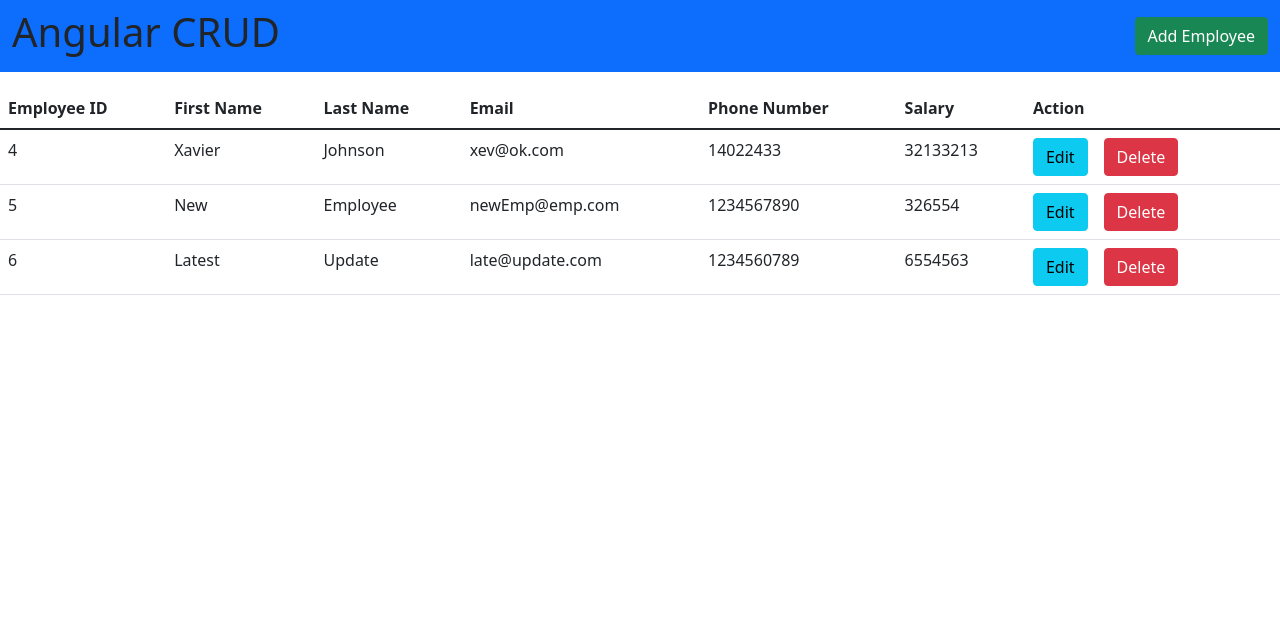
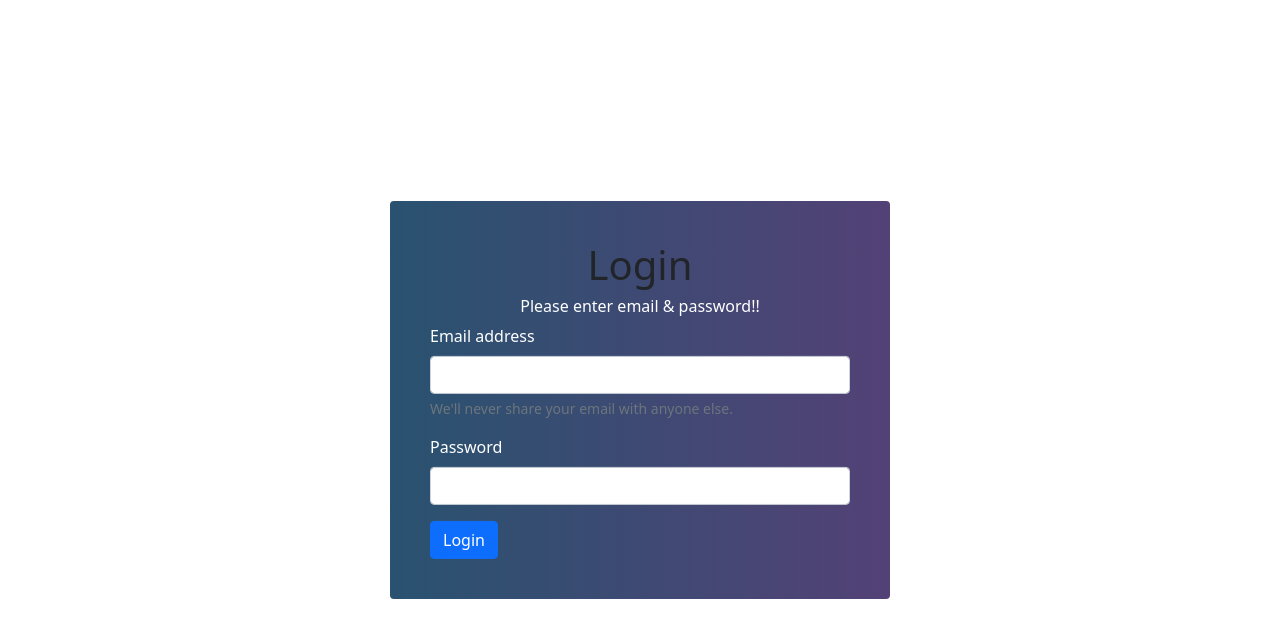
Before and after one commit to SavvyXavi/AngularCrud, an Angular app: page /login in a window 1280 px wide. Before the commit this address led to /. Shown: the top 638 px of the page. Built offline with nearby package versions, Linux system fonts and the light colour scheme; data requests are answered from the project's data file.

Commit message:
Login page created

```diff
--- a/db.json
+++ b/db.json
@@ -1,13 +1,5 @@
 {
   "posts": [
-    {
-      "id": 4,
-      "firstName": "Xavier",
-      "lastName": "Johnson",
-      "email": "xev@ok.com",
-      "phoneNumber": "14022433",
-      "salary": 32133213
-    },
     {
       "id": 5,
       "firstName": "New",
@@ -23,6 +15,14 @@
       "email": "late@update.com",
       "phoneNumber": "1234560789",
       "salary": 6554563
+    },
+    {
+      "id": 7,
+      "firstName": "Jason",
+      "lastName": "Johnson",
+      "email": "google@ok.com",
+      "phoneNumber": "123456484",
+      "salary": 12654684
     }
   ],
   "comments": [],
--- a/src/app/app-routing.module.ts
+++ b/src/app/app-routing.module.ts
@@ -1,7 +1,15 @@
 import { NgModule } from '@angular/core';
 import { RouterModule, Routes } from '@angular/router';
+import { EmployeeDashboardComponent } from './employee-dashboard/employee-dashboard.component';
+import { LoginComponent } from './login/login.component';
+import { SignupComponent } from './signup/signup.component';
 
-const routes: Routes = [];
+const routes: Routes = [
+  {path: '', redirectTo: 'login', pathMatch: 'full'},
+  {path: 'login', component:LoginComponent},
+  {path: 'signup', component:SignupComponent},
+  {path: 'dashboard', component: EmployeeDashboardComponent}
+];
 
 @NgModule({
   imports: [RouterModule.forRoot(routes)],
--- a/src/app/app.component.html
+++ b/src/app/app.component.html
@@ -1 +1 @@
-<app-employee-dashboard></app-employee-dashboard>
+<router-outlet></router-outlet>
--- a/src/app/app.module.ts
+++ b/src/app/app.module.ts
@@ -8,11 +8,15 @@ import { HttpClientModule } from '@angular/common/http';
 
 import { AppComponent } from './app.component';
 import { EmployeeDashboardComponent } from './employee-dashboard/employee-dashboard.component';
+import { LoginComponent } from './login/login.component';
+import { SignupComponent } from './signup/signup.component';
 
 @NgModule({
   declarations: [
     AppComponent,
-    EmployeeDashboardComponent
+    EmployeeDashboardComponent,
+    LoginComponent,
+    SignupComponent
   ],
   imports: [
     BrowserModule,
--- /dev/null
+++ b/src/app/login/login.component.css
@@ -0,0 +1,19 @@
+.card {
+    border: none;
+    width: 500px;
+    padding: 40px;
+    position:absolute;
+    top: 50%;
+    left: 50%;
+    transform: translate(-50%, -50%);
+    background: hsla(205, 46%, 30%, 1);
+    background: linear-gradient(90deg, hsla(205, 46%, 30%, 1) 0%, hsla(260, 29%, 36%, 1) 100%)
+}
+
+.card label h1, h6 {
+    color: #fff;
+}
+
+label {
+    color:#fff;
+}
--- /dev/null
+++ b/src/app/login/login.component.html
@@ -0,0 +1,24 @@
+<div class="container">
+    <div class="row">
+        <div class="col-md-6">
+            <div class="card">
+                <div class="text-center">
+                    <h1>Login</h1>
+                    <h6>Please enter email & password!!</h6>
+                </div>
+                <form>
+                    <div class="mb-3">
+                        <label for="exampleInputEmail1" class="form-label">Email address</label>
+                        <input type="email" class="form-control" id="exampleInputEmail1" aria-describedby="emailHelp">
+                        <div id="emailHelp" class="form-text">We'll never share your email with anyone else.</div>
+                      </div>
+                      <div class="mb-3">
+                        <label for="exampleInputPassword1" class="form-label">Password</label>
+                        <input type="password" class="form-control" id="exampleInputPassword1">
+                      </div>
+                      <button type="submit" class="btn btn-primary">Login</button>
+                </form>
+            </div>
+        </div>
+    </div>
+</div>
--- /dev/null
+++ b/src/app/login/login.component.ts
@@ -0,0 +1,15 @@
+import { Component, OnInit } from '@angular/core';
+
+@Component({
+  selector: 'app-login',
+  templateUrl: './login.component.html',
+  styleUrls: ['./login.component.css']
+})
+export class LoginComponent implements OnInit {
+
+  constructor() { }
+
+  ngOnInit(): void {
+  }
+
+}
--- /dev/null
+++ b/src/app/signup/signup.component.html
@@ -0,0 +1 @@
+<p>signup works!</p>
--- /dev/null
+++ b/src/app/signup/signup.component.ts
@@ -0,0 +1,15 @@
+import { Component, OnInit } from '@angular/core';
+
+@Component({
+  selector: 'app-signup',
+  templateUrl: './signup.component.html',
+  styleUrls: ['./signup.component.css']
+})
+export class SignupComponent implements OnInit {
+
+  constructor() { }
+
+  ngOnInit(): void {
+  }
+
+}
```
Also changed, not shown: src/app/signup/signup.component.css (added), 2 other files (tests, documents, lock files or other folders).
